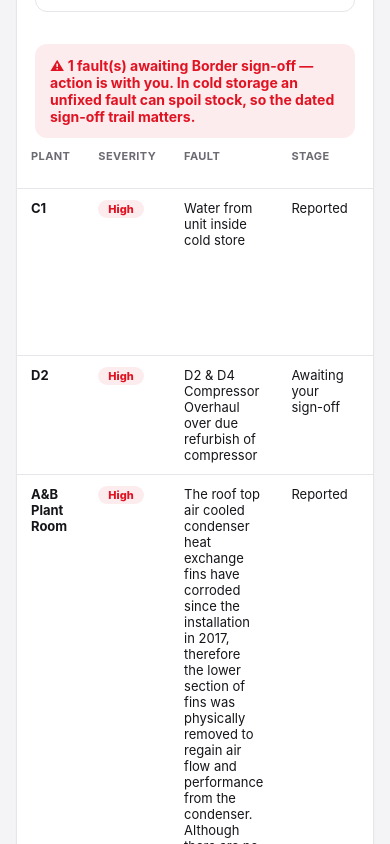
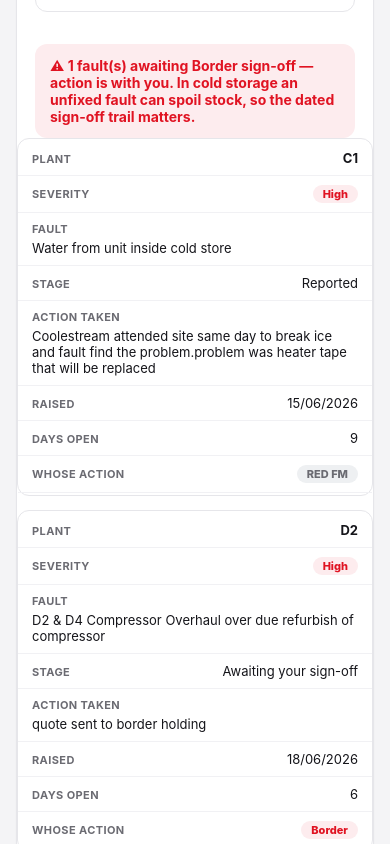
Before and after one commit to Red-works1/redfm-maintenance, a plain HTML site: page view.html in a window 390 px wide. Shown: the part 3720-4564 px from the top of the page. Drawn offline with Linux system fonts and the light colour scheme.

Commit message:
Mobile: stack fault table into cards for editing

```diff
--- a/view.html
+++ b/view.html
@@ -72,6 +72,15 @@
   .who.Border{background:#fdecee;color:var(--red);}.who.RED{background:#eef0f2;color:var(--grey);}
   footer{max-width:1040px;margin:26px auto 0;padding:0 16px;color:var(--grey);font-size:12px;line-height:1.5;}
   @media print{body{background:#fff;}.toolbar,.hubbtn{display:none;}.metric,.card{break-inside:avoid;}}
+  @media(max-width:640px){
+    #faulttable table,#faulttable tbody,#faulttable tr,#faulttable td{display:block;width:auto;}
+    #faulttable thead{display:none;}
+    #faulttable tr{border:1px solid var(--line);border-radius:12px;margin:0 0 14px;padding:2px 0;background:#fff;}
+    #faulttable td{border:0;border-bottom:1px solid #f1f1f4;padding:9px 14px;display:flex;justify-content:space-between;align-items:baseline;gap:14px;text-align:right;}
+    #faulttable td:before{content:attr(data-label);font-weight:700;color:var(--grey);text-align:left;font-size:11px;text-transform:uppercase;letter-spacing:.4px;white-space:nowrap;flex:0 0 auto;}
+    #faulttable td.wide{display:block;text-align:left;}
+    #faulttable td.wide:before{display:block;margin-bottom:4px;}
+  }
 </style>
 </head>
 <body>
@@ -232,12 +241,12 @@
         <select class="fstage" data-id="${f._id}" style="font-size:12px;padding:3px;">${STAGES.map(s=>`<option ${s===st?'selected':''}>${s}</option>`).join('')}</select>
         <input class="faction" data-id="${f._id}" value="${(f.ActionTaken||'').replace(/"/g,'&quot;')}" placeholder="action notes" style="font-size:12px;padding:3px;width:130px;margin:0 4px;">
         <button class="btn savefault" data-id="${f._id}" style="font-size:12px;padding:4px 9px;">Save</button></td>`:'';
-      return `<tr><td><b>${f.Plant||''}</b></td><td><span class="sev ${f.Severity||'Low'}">${f.Severity||''}</span></td>
-        <td>${(f.Description||'').replace(/</g,'&lt;')}</td><td>${STAGE_LABEL[st]}</td>
-        <td>${(f.ActionTaken||'').replace(/</g,'&lt;')||'—'}</td>
-        <td>${f.FaultDate?new Date(f.FaultDate).toLocaleDateString('en-GB'):''}</td>
-        <td>${f.FaultDate?daysBetween(f.FaultDate,now):''}</td>
-        <td><span class="who ${who}">${who==='Border'?'Border':'RED FM'}</span></td>${upd}</tr>`;}).join('');
+      return `<tr><td data-label="Plant"><b>${f.Plant||''}</b></td><td data-label="Severity"><span class="sev ${f.Severity||'Low'}">${f.Severity||''}</span></td>
+        <td class="wide" data-label="Fault">${(f.Description||'').replace(/</g,'&lt;')}</td><td data-label="Stage">${STAGE_LABEL[st]}</td>
+        <td class="wide" data-label="Action taken">${(f.ActionTaken||'').replace(/</g,'&lt;')||'—'}</td>
+        <td data-label="Raised">${f.FaultDate?new Date(f.FaultDate).toLocaleDateString('en-GB'):''}</td>
+        <td data-label="Days open">${f.FaultDate?daysBetween(f.FaultDate,now):''}</td>
+        <td data-label="Whose action"><span class="who ${who}">${who==='Border'?'Border':'RED FM'}</span></td>${upd}</tr>`;}).join('');
     $('faulttable').innerHTML=`<table><thead><tr><th>Plant</th><th>Severity</th><th>Fault</th><th>Stage</th><th>Action taken</th><th>Raised</th><th>Days open</th><th>Whose action</th>${EDITABLE?'<th>Update severity / stage / action</th>':''}</tr></thead><tbody>${rows}</tbody></table>`;
   }
   $('period').innerHTML='Read-only · '+(window.SNAPLABEL||'live');
```
Also changed, not shown: RED_FM_Compliance_Dashboard.html (+19 -6 lines).
